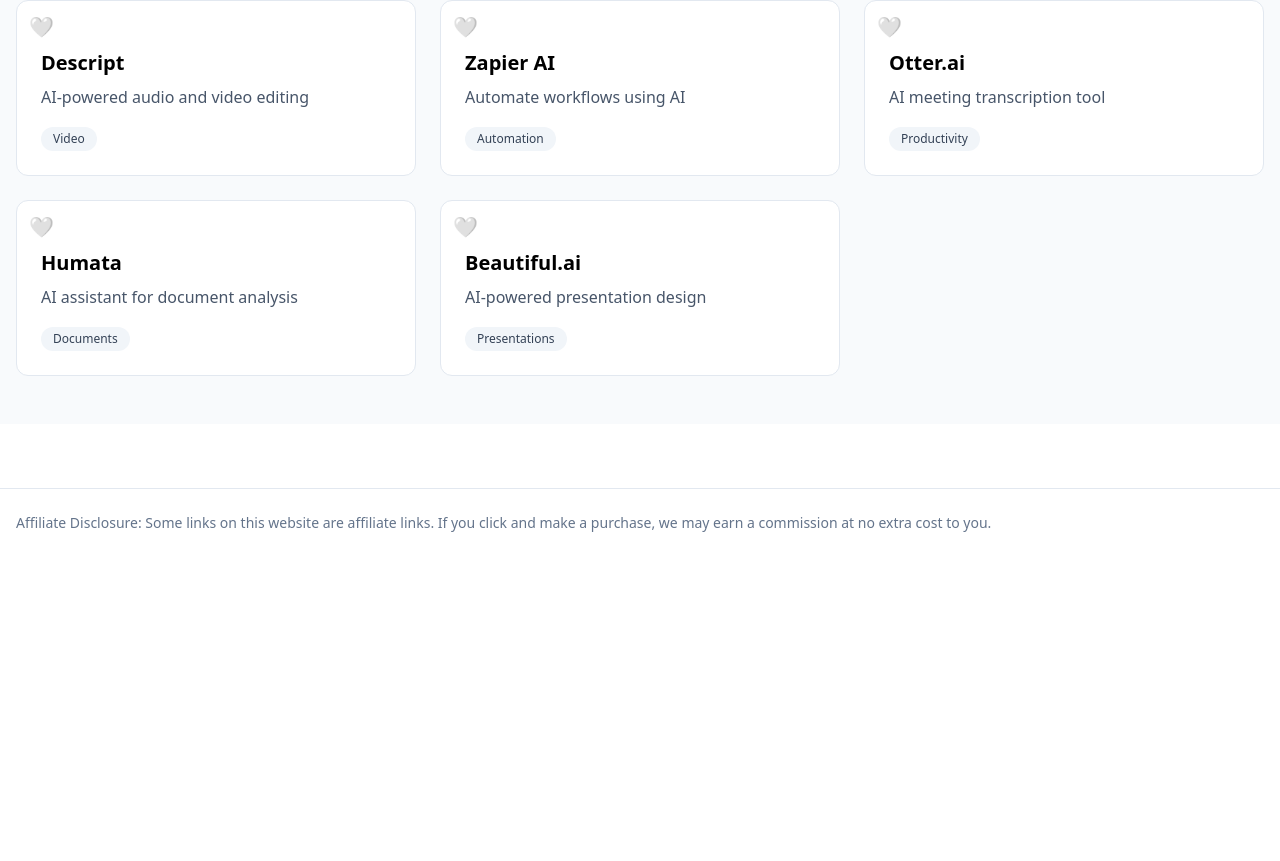
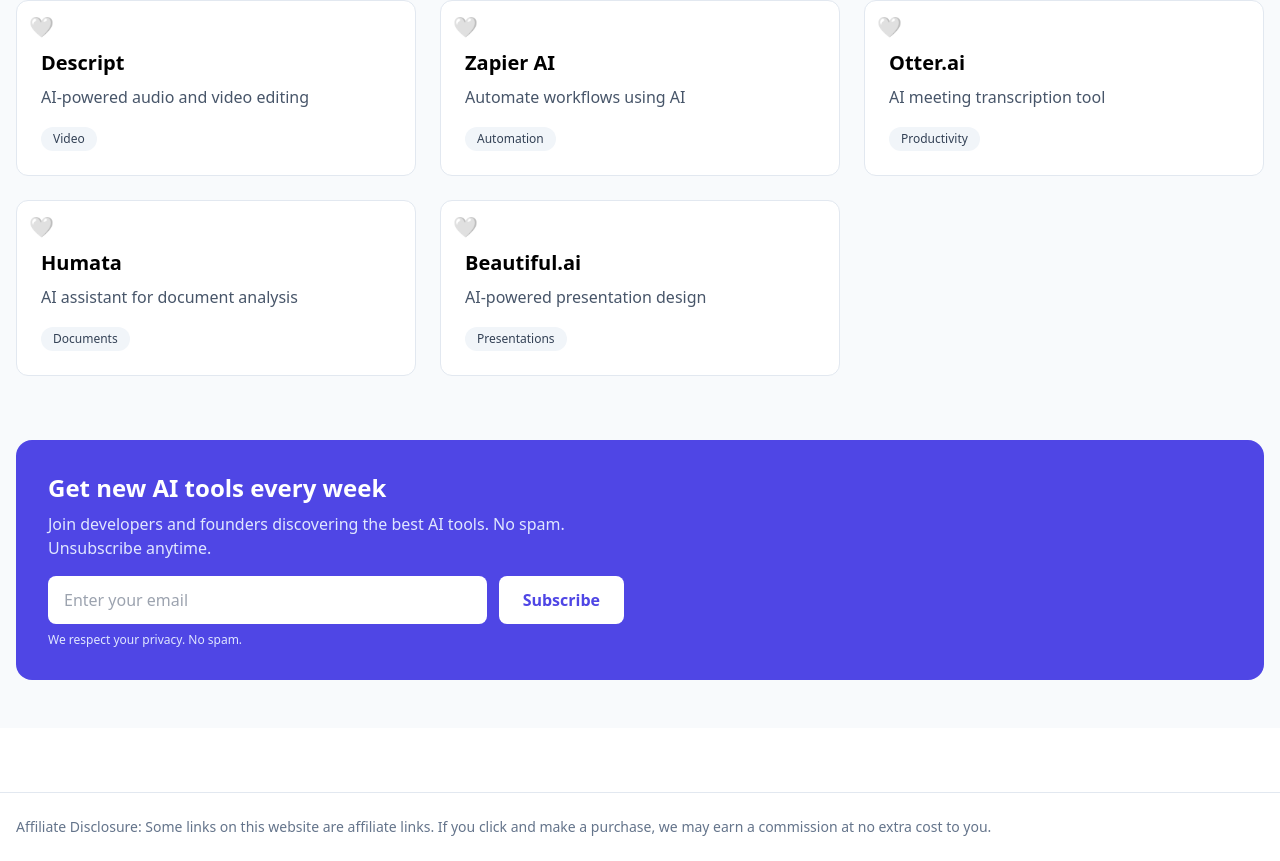
Before and after one commit to jagdish1604/ai-tools-for-devs, a React (Vite) app: page / in a window 1280 px wide. Shown: the part 4914-5775 px from the top of the page. Before the commit the page ends 5471 px from the top, so only its background shows below. Built offline with nearby package versions, Linux system fonts and the light colour scheme.

Commit message:
Email Subscription Form Added

```diff
--- /dev/null
+++ b/src/components/EmailSignup.jsx
@@ -0,0 +1,70 @@
+import { useState } from "react";
+
+export default function EmailSignup() {
+  const [email, setEmail] = useState("");
+  const [success, setSuccess] = useState(false);
+
+  const handleSubmit = async (e) => {
+    e.preventDefault();
+
+    const res = await fetch("https://formspree.io/f/meeqwval", {
+      method: "POST",
+      headers: {
+        "Content-Type": "application/json",
+        Accept: "application/json",
+      },
+      body: JSON.stringify({ email }),
+    });
+
+    if (res.ok) {
+      setEmail("");        // ✅ clear input
+      setSuccess(true);    // ✅ show success message
+    }
+  };
+
+  return (
+    <div className="mt-16 bg-indigo-600 rounded-2xl p-8 text-white">
+      <h3 className="text-2xl font-bold mb-2">
+        Get new AI tools every week
+      </h3>
+
+      <p className="text-indigo-100 mb-4 max-w-xl">
+        Join developers and founders discovering the best AI tools.
+        No spam. Unsubscribe anytime.
+      </p>
+
+      <form
+        onSubmit={handleSubmit}
+        className="flex flex-col sm:flex-row gap-3 max-w-xl"
+      >
+        <input
+          type="email"
+          required
+          placeholder="Enter your email"
+          value={email}
+          onChange={(e) => setEmail(e.target.value)}
+          className="flex-1 px-4 py-3 rounded-lg text-slate-900"
+        />
+
+        <button
+          type="submit"
+          className="bg-white text-indigo-600 font-semibold px-6 py-3 rounded-lg hover:bg-indigo-50"
+        >
+          Subscribe
+        </button>
+      </form>
+
+      {/* ✅ Privacy text */}
+      <p className="text-xs text-indigo-100 mt-2">
+        We respect your privacy. No spam.
+      </p>
+
+      {/* ✅ Success message */}
+      {success && (
+        <p className="text-sm text-green-200 mt-3">
+          ✅ Thanks for subscribing!
+        </p>
+      )}
+    </div>
+  );
+}
--- a/src/pages/Home.jsx
+++ b/src/pages/Home.jsx
@@ -7,6 +7,7 @@
 import DarkModeToggle from "../components/DarkModeToggle";
 import SortDropdown from "../components/SortDropdown";
 import ToolModal from "../components/ToolModal";
+import EmailSignup from "../components/EmailSignup";
 
 export default function Home() {
   /* 🔄 16.2.2 — Auto Last Updated */
@@ -199,6 +200,7 @@
           />
         </section>
       )}
+<EmailSignup />
 
       {/* Modal */}
       <ToolModal
```
